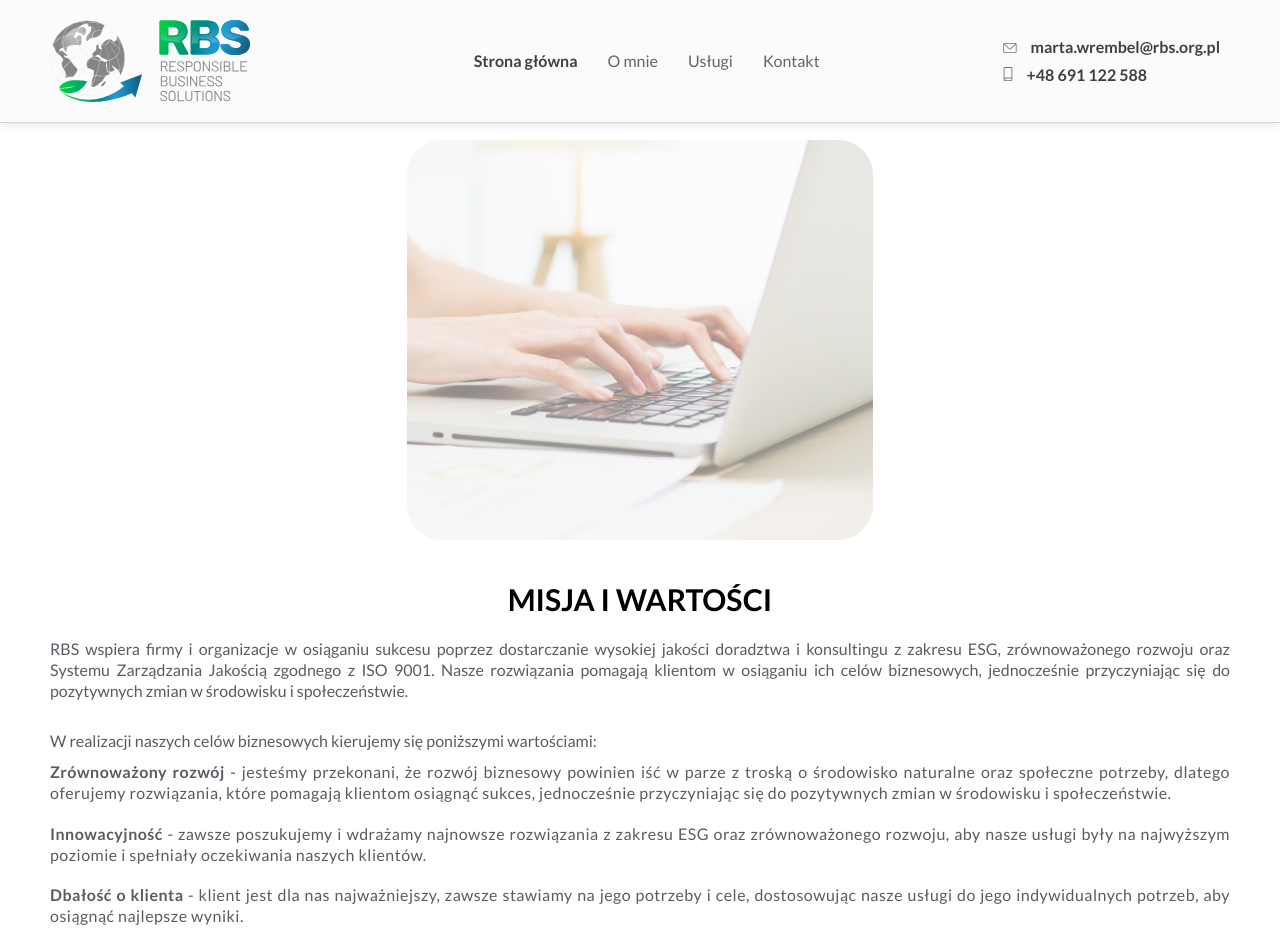
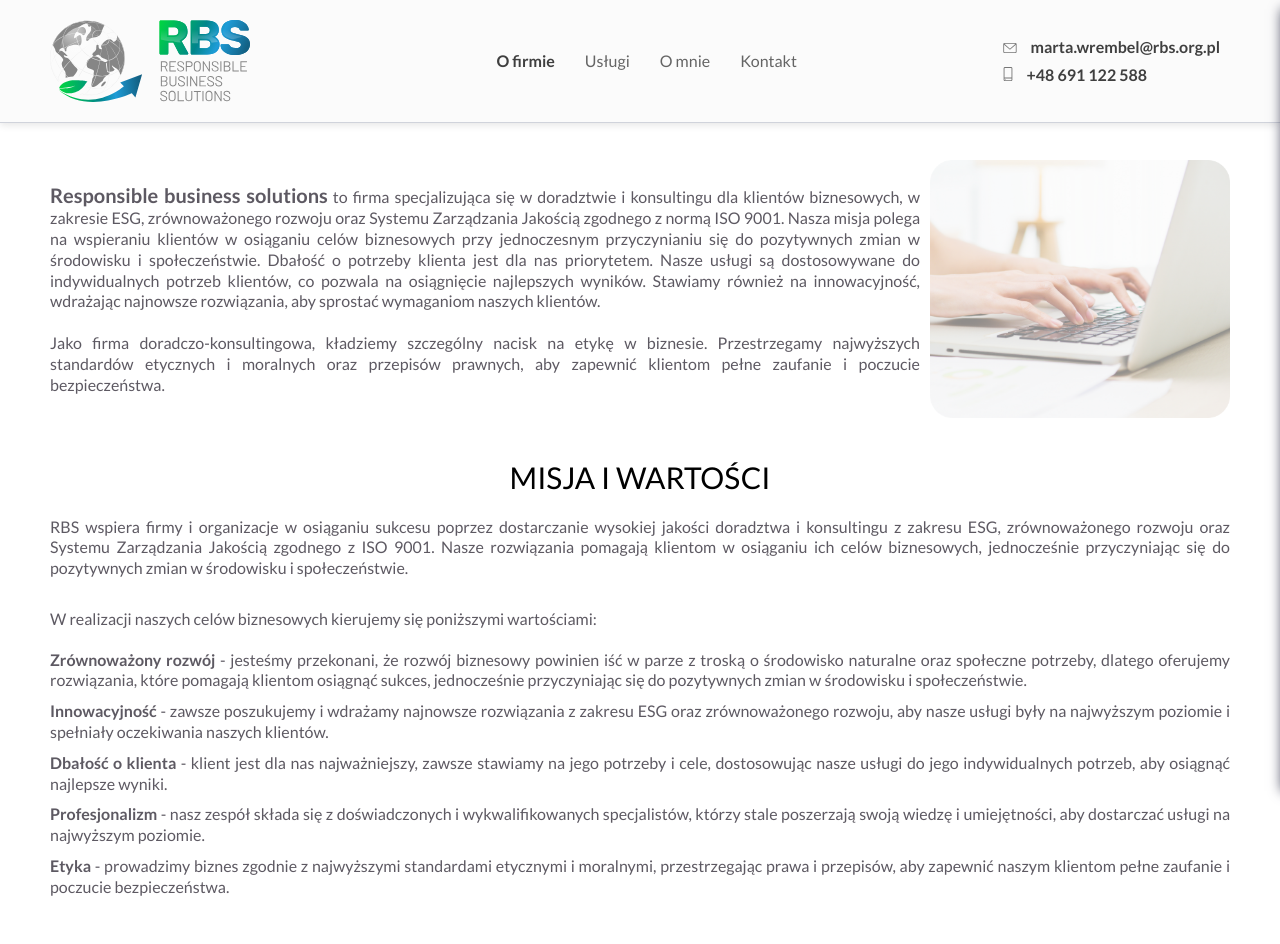
Before and after one commit to MarcinWrembel/RBS_webpack, a website built with webpack: page src/template.html in a window 1280 px wide. Shown: the top 944 px of the page. Built offline with nearby package versions, Linux system fonts and the light colour scheme.

Commit message:
styles update

```diff
--- a/src/js/mobile-menu.js
+++ b/src/js/mobile-menu.js
@@ -2,6 +2,7 @@
   const mobileMenu = document.querySelector(".js-menu-container");
   const openMenuBtn = document.querySelector(".js-open-menu");
   const closeMenuBtn = document.querySelector(".js-close-menu");
+  const linkList = document.querySelector(".mobile-menu");
 
   const toggleMenu = () => {
     const isMenuOpen =
@@ -18,6 +19,11 @@
 
   openMenuBtn.addEventListener("click", toggleMenu);
   closeMenuBtn.addEventListener("click", toggleMenu);
+  linkList.addEventListener("click", (e) => {
+    if (e.target.nodeName === "A") {
+      toggleMenu();
+    }
+  });
 
   // Close the mobile menu on wider screens if the device orientation changes
   window.matchMedia("(min-width: 768px)").addEventListener("change", (e) => {
--- a/src/partials/header.html
+++ b/src/partials/header.html
@@ -4,9 +4,9 @@
 
     <nav class="header__nav">
       <ul class="header__list">
-        <li><a class="link " href="#misja">Strona główna</a></li>
+        <li><a class="link " href="#">O firmie</a></li>
+        <li><a class="link header__link" href="#usługi">Usługi</a></li>
         <li><a class="link header__link" href="#o_mnie">O mnie</a></li>
-        <li><a class="link header__link" href="#usługi">Usługi</a></li>
         <li><a class="link header__link" href="#kontakt">Kontakt</a></li>
       </ul>
     </nav>
--- a/src/partials/main.html
+++ b/src/partials/main.html
@@ -1,10 +1,27 @@
 <main class="main" id="misja">
-    <div class="container main__container">
-        <img class="top-section__block-img" src="../images/top_section.png" srcset="../images/top_section@2x.png 2x"
-            alt="computer">
+    <div class="container">
+        <section class="main__company">
+            <p class="main__company-desc">
+                <span>Responsible business solutions</span> to firma specjalizująca się w doradztwie i konsultingu dla
+                klientów biznesowych, w zakresie ESG,
+                zrównoważonego rozwoju oraz Systemu Zarządzania Jakością zgodnego z normą ISO 9001. Nasza misja polega
+                na wspieraniu klientów w osiąganiu celów biznesowych przy jednoczesnym przyczynianiu się do pozytywnych
+                zmian w środowisku i społeczeństwie.
+
+                Dbałość o potrzeby klienta jest dla nas priorytetem. Nasze usługi są dostosowywane do indywidualnych
+                potrzeb klientów, co pozwala na osiągnięcie najlepszych wyników. Stawiamy również na innowacyjność,
+                wdrażając najnowsze rozwiązania, aby sprostać wymaganiom naszych klientów.
+                <br><br>
+                Jako firma doradczo-konsultingowa, kładziemy szczególny nacisk na etykę w biznesie. Przestrzegamy
+                najwyższych standardów etycznych i moralnych oraz przepisów prawnych, aby zapewnić klientom pełne
+                zaufanie i poczucie bezpieczeństwa.
+            </p>
+            <img class="main__company-img" src="../images/top_section.png" srcset="../images/top_section@2x.png 2x"
+                alt="computer">
+        </section>
         <section class="top-section ">
             <div class="top-section__block">
-                <h1 class="top-section__block-heading">MISJA I WARTOŚCI</h1>
+                <h2 class="top-section__block-heading">MISJA I WARTOŚCI</h2>
                 <p class="top-section__block-desc">
                     RBS wspiera firmy i organizacje w osiąganiu sukcesu poprzez dostarczanie wysokiej jakości doradztwa
                     i konsultingu z zakresu ESG, zrównoważonego rozwoju oraz Systemu Zarządzania Jakością zgodnego z ISO
@@ -15,31 +32,31 @@
                     W realizacji naszych celów biznesowych kierujemy się poniższymi wartościami:
                 </p>
                 <ul class="list top-section__list">
-                    <li>
+                    <li class="top-section__list-item">
                         <span>Zrównoważony rozwój</span> - jesteśmy przekonani, że rozwój biznesowy powinien iść w parze
                         z troską o
                         środowisko naturalne oraz społeczne potrzeby, dlatego oferujemy rozwiązania, które pomagają
                         klientom osiągnąć sukces, jednocześnie przyczyniając się do pozytywnych zmian w środowisku i
                         społeczeństwie.
                     </li>
-                    <li>
+                    <li class="top-section__list-item">
                         <span>Innowacyjność</span> - zawsze poszukujemy i wdrażamy najnowsze rozwiązania z zakresu ESG
                         oraz
                         zrównoważonego rozwoju, aby nasze usługi były na najwyższym poziomie i spełniały oczekiwania
                         naszych klientów.
                     </li>
-                    <li>
+                    <li class="top-section__list-item">
                         <span>Dbałość o klienta</span> - klient jest dla nas najważniejszy, zawsze stawiamy na jego
                         potrzeby i cele,
                         dostosowując nasze usługi do jego indywidualnych potrzeb, aby osiągnąć najlepsze wyniki.
                     </li>
-                    <li>
+                    <li class="top-section__list-item">
                         <span>Profesjonalizm</span> - nasz zespół składa się z doświadczonych i wykwalifikowanych
                         specjalistów,
                         którzy stale poszerzają swoją wiedzę i umiejętności, aby dostarczać usługi na najwyższym
                         poziomie.
                     </li>
-                    <li>
+                    <li class="top-section__list-item">
                         <span>Etyka</span> - prowadzimy biznes zgodnie z najwyższymi standardami etycznymi i moralnymi,
                         przestrzegając prawa i przepisów, aby zapewnić naszym klientom pełne zaufanie i poczucie
                         bezpieczeństwa.
@@ -130,7 +147,9 @@
                         zdobytej wiedzy w codziennej pracy.
                     </li>
                     <li>
-                        <span>Dedykowane szkolenia ustalane indywidualnie</span>
+                        <span>
+                            Dedykowane szkolenia ustalane indywidualnie
+                        </span>
                     </li>
                 </ul>
 
@@ -172,7 +191,7 @@
             </div>
             <div class="modal-services__iso hidden">
                 <h3 class="modal-services__heading"> System Zarządzania Jakością ISO 9001</h3>
-                <p>
+                <p class="modal-services__iso-desc">
                     Zapraszamy do skorzystania z naszych usług w zakresie ISO 9001, które pozwolą Państwa firmie na
                     podniesienie jakości procesów i usług oraz osiągnięcie wymiernych korzyści biznesowych. Oferujemy
                     kompleksowe wsparcie, w tym przeprowadzenie audytu wewnętrznego, doradztwo w zakresie wdrożenia
@@ -210,4 +229,4 @@
             </div>
         </div>
     </section>
-    </main>
+</main>
--- a/src/partials/mobile-menu.html
+++ b/src/partials/mobile-menu.html
@@ -8,11 +8,11 @@
         <li class="mobile-menu__item"><a href="#" rel="noopener noreferrer" class="mobile-menu__link link">O firmie</a>
         </li>
         <li class="mobile-menu__item">
-            <a href="#" rel="noopener noreferrer" class="mobile-menu__link link mobile-menu__link--active ">Usługi</a>
+            <a href="#usługi" rel="noopener noreferrer" class="mobile-menu__link link mobile-menu__link--active ">Usługi</a>
         </li>
-        <li class="mobile-menu__item"><a href="#" rel="noopener noreferrer" class="mobile-menu__link link">O mnie</a>
+        <li class="mobile-menu__item"><a href="#o_mnie" rel="noopener noreferrer" class="mobile-menu__link link">O mnie</a>
         </li>
-        <li class="mobile-menu__item"><a href="" class="mobile-menu__link link">Kontakt</a></li>
+        <li class="mobile-menu__item"><a href="#kontakt" class="mobile-menu__link link">Kontakt</a></li>
     </ul>
     <div class="mobile-address">
         <a class="mobile-address__phone link" href="tel:+48691122588" rel="noopener noreferrer">+48 691 122 588</a>
--- a/src/sass/components/_footer.scss
+++ b/src/sass/components/_footer.scss
@@ -13,8 +13,6 @@
   }
 
   &__company-info {
-    // display: flex;
-    // flex-flow: column wrap;
     margin: 30px auto;
   }
 
@@ -52,10 +50,9 @@
 
     &-social {
       font-size: 16px;
+      font-style: normal;
       color: #1a2535;
       text-align: center;
-      margin-bottom: 20px;
-      margin-bottom: 20px;
     }
   }
 }
@@ -73,14 +70,12 @@
 
 /* -------------------------------------- */
 
-.list {
+.footer__list {
   display: flex;
   justify-content: center;
   gap: 20px;
   flex-wrap: wrap;
-  list-style-type: none;
-  padding-left: 0;
-  margin-bottom: 20px;
+  margin: 20px 0 20px 0;
   letter-spacing: 0.03em;
 }
 
@@ -136,17 +131,35 @@
     display: grid;
     grid-template-columns: repeat(3, 1fr);
     grid-template-rows: repeat(2, auto);
-    align-items: center;
     justify-content: end;
   }
 
   .footer__heading {
     margin: 0;
-    grid-column-start: 1;
-    grid-column-end: four;
+    grid-column: 1 / 4;
+  }
+
+  .footer__socials {
+    grid-row: 2;
+    grid-column: span 3;
+  }
+
+  .footer__address {
+    margin-top: 20px;
+    grid-row: 2;
+    gap: 0;
+  }
+
+  .footer__link {
+    margin-bottom: 20px;
+  }
+
+  .footer__list {
+    margin-bottom: 0;
   }
 
   .footer__heading-social {
     display: block;
+    margin-bottom: 20px;
   }
 }
--- a/src/sass/components/_main-section.scss
+++ b/src/sass/components/_main-section.scss
@@ -1,8 +1,23 @@
-.main__container {
-  max-width: 1200px;
+.main__company {
+  margin-top: 150px;
+  display: flex;
+  flex-wrap: wrap;
 
-  &__header {
-    margin-bottom: 30px;
+  &-img {
+    display: none;
+    max-width: 100%;
+    margin: 0 auto;
+  }
+
+  &-desc {
+    color: #37323ecf;
+    line-height: 1.3;
+    text-align: justify;
+
+    & span {
+      font-size: 20px;
+      font-weight: 700;
+    }
   }
 }
 
@@ -13,7 +28,6 @@
   justify-content: space-between;
   color: #37323ecf;
   line-height: 1.3;
-
 
   & span {
     font-weight: 700;
@@ -34,12 +48,8 @@
     padding-bottom: 10px;
   }
 
-  &__block-img {
-    // display: none;
-    display: block;
-    max-width: 100%;
-    padding-top: 130px;
-    margin: 0 auto;
+  &__list-item {
+    padding-top: 10px;
   }
 }
 
@@ -170,11 +180,6 @@
     flex-direction: row;
     gap: 20px;
     justify-content: space-between;
-
-    // &__block-img {
-    //   display: block;
-    //   width: 100%;
-    // }
   }
   .about__wrapper {
     display: grid;
@@ -194,4 +199,19 @@
   .about__info {
     grid-row: 2;
   }
+
+  .main__company{
+    flex-wrap: nowrap;
+    align-items: center;
+
+    &-desc{
+      padding-right: 10px;
+    }
+  }
+
+  .main__company-img{
+    display: block;
+    max-width: 300px;
+    align-self: stretch;
+  }
 }
--- a/src/sass/components/_mobile-menu.scss
+++ b/src/sass/components/_mobile-menu.scss
@@ -9,6 +9,7 @@
   z-index: 999;
   transform: translateX(100%);
   transition: transform 250ms ease-in-out;
+  box-shadow: -7px 0px 12px -9px rgba(66, 68, 90, 1);
 }
 .menu-toggle {
   border: none;
```
Also changed, not shown: src/partials/footer.html (+3 -2 lines), src/sass/components/_modal-services.scss (+11 -3 lines).
